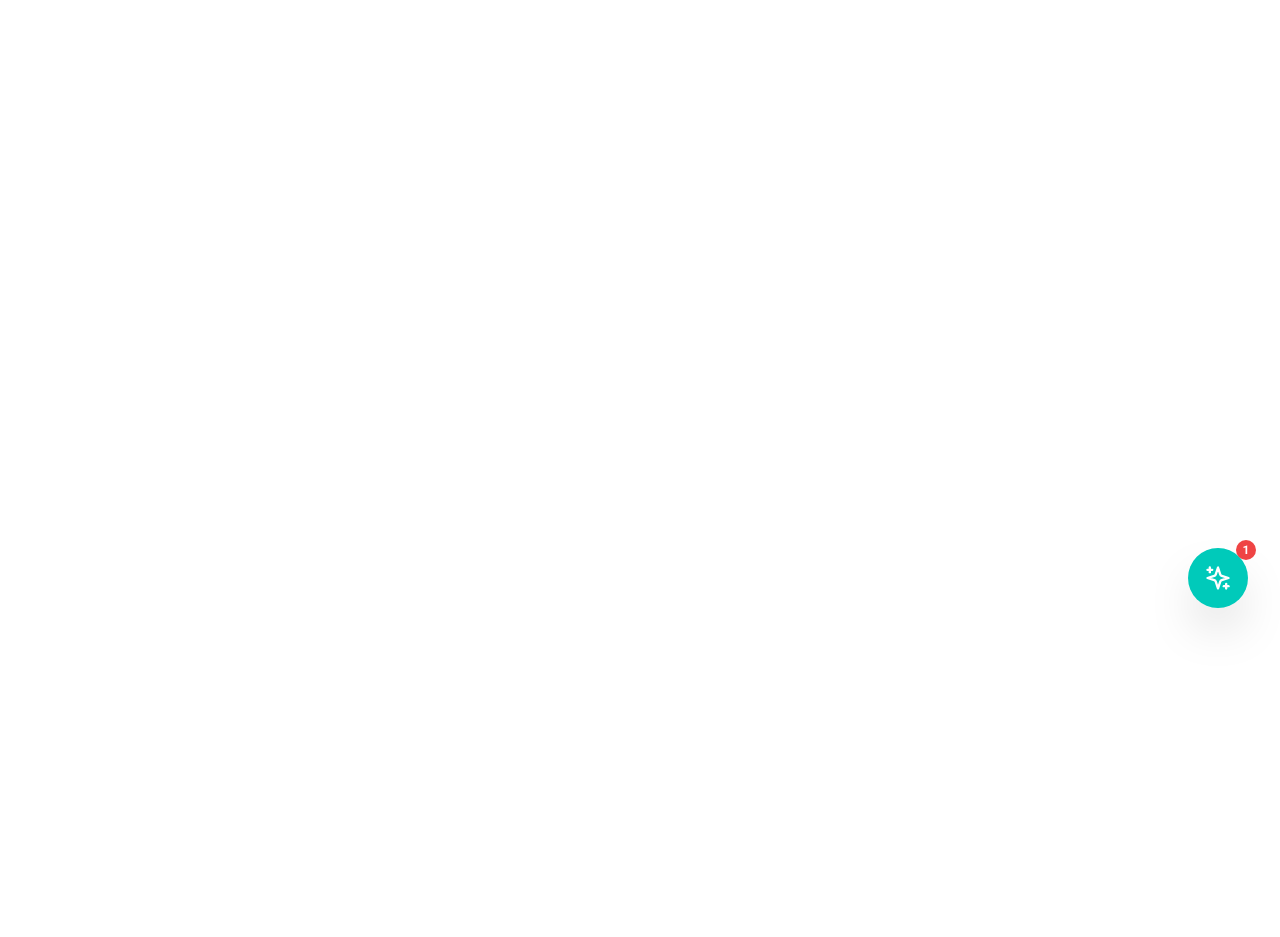
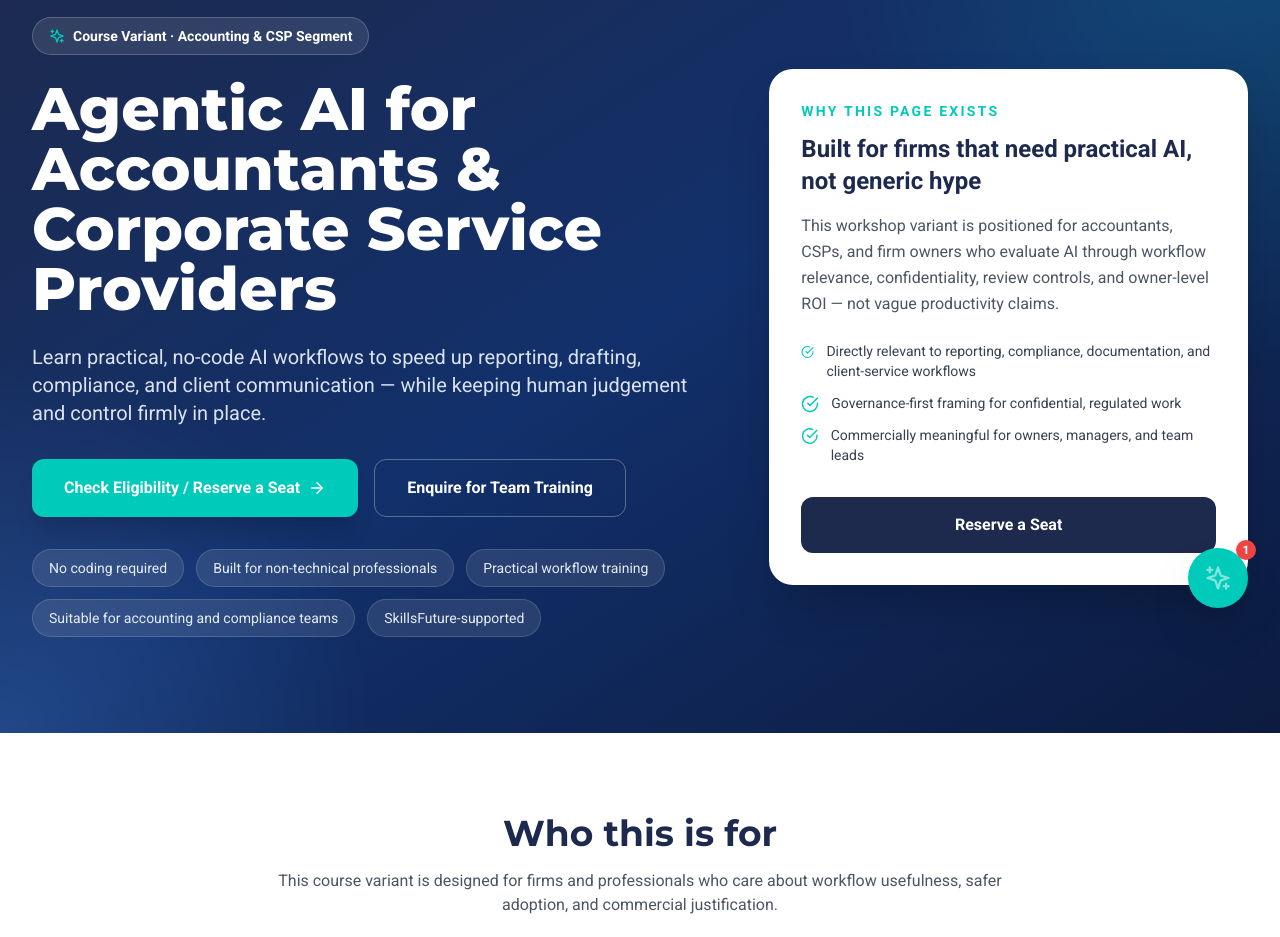
Before and after one commit to nexiuslabs/nexiusacademyskillsfuture, a React (Vite) app: page /courses/agentic-ai-accountants in a window 1280 px wide. Before the commit this address had no page. Shown: the part 160-1097 px from the top of the page. Before the commit the page ends 800 px from the top, so only its background shows below. Built offline with nearby package versions, Linux system fonts and the light colour scheme.

Commit message:
Convert accountant segment page to course route

```diff
--- a/App.tsx
+++ b/App.tsx
@@ -25,7 +25,7 @@ const App: React.FC = () => {
         <Route path="/about" element={<AboutPage />} />
         <Route path="/courses/agentic-ai" element={<CoursePage />} />
         <Route path="/courses/frontier-firm-agent-boss" element={<FrontierFirmCoursePage />} />
-        <Route path="/ai-workshop-for-accountants" element={<AccountantCspLandingPage />} />
+        <Route path="/courses/agentic-ai-accountants" element={<AccountantCspLandingPage />} />
         <Route path="/blog" element={<BlogPage />} />
         <Route path="/blog/beyond-chatgpt-ai-powered-company" element={<BlogPostPage />} />
         <Route path="/blog/enterprise-ai-insights" element={<EnterpriseAIInsightsPage />} />
--- a/pages/AccountantCspLandingPage.tsx
+++ b/pages/AccountantCspLandingPage.tsx
@@ -162,10 +162,10 @@ const AccountantCspLandingPage: React.FC = () => {
   return (
     <>
       <SEO
-        title="AI Workshop for Accountants & Corporate Service Providers | Nexius Academy"
-        description="A practical, no-code AI workshop for accountants, corporate service providers, and firm owners who want safer, more useful AI workflows for drafting, reporting, compliance, and client-service work."
-        canonical="/ai-workshop-for-accountants"
-        ogType="website"
+        title="Agentic AI for Accountants & CSPs | Nexius Academy"
+        description="A practical, no-code course page for accountants, corporate service providers, and firm owners who want safer, more useful AI workflows for drafting, reporting, compliance, and client-service work."
+        canonical="/courses/agentic-ai-accountants"
+        ogType="course"
       />
 
       <div className="min-h-screen bg-white">
@@ -187,7 +187,7 @@ const AccountantCspLandingPage: React.FC = () => {
               type="button"
               onClick={() =>
                 openLeadModal('course_page_cta', 'reserve_seat', {
-                  page: '/ai-workshop-for-accountants',
+                  page: '/courses/agentic-ai-accountants',
                   position: 'accountants_nav_reserve_seat',
                   ctaLabel: 'reserve_a_seat',
                 })
@@ -206,10 +206,10 @@ const AccountantCspLandingPage: React.FC = () => {
               <div className="lg:col-span-7">
                 <div className="inline-flex items-center gap-2 rounded-full border border-white/20 bg-white/10 px-4 py-2 text-sm font-semibold mb-6">
                   <Sparkles size={16} className="text-accent" />
-                  Separate Landing Page · Accounting & CSP Segment
+                  Course Variant · Accounting & CSP Segment
                 </div>
                 <h1 className="text-4xl lg:text-6xl font-heading font-extrabold leading-tight mb-6">
-                  AI Workshop for Accountants and Corporate Service Providers
+                  Agentic AI for Accountants & Corporate Service Providers
                 </h1>
                 <p className="text-lg lg:text-xl text-blue-50/90 leading-relaxed mb-8 max-w-3xl">
                   Learn practical, no-code AI workflows to speed up reporting, drafting, compliance, and client communication — while keeping human judgement and control firmly in place.
@@ -219,7 +219,7 @@ const AccountantCspLandingPage: React.FC = () => {
                     type="button"
                     onClick={() =>
                       openLeadModal('course_page_cta', 'reserve_seat', {
-                        page: '/ai-workshop-for-accountants',
+                        page: '/courses/agentic-ai-accountants',
                         position: 'accountants_hero_reserve_seat',
                         ctaLabel: 'reserve_a_seat',
                       })
@@ -232,7 +232,7 @@ const AccountantCspLandingPage: React.FC = () => {
                     type="button"
                     onClick={() =>
                       openLeadModal('course_page_cta', 'advisory_call', {
-                        page: '/ai-workshop-for-accountants',
+                        page: '/courses/agentic-ai-accountants',
                         position: 'accountants_hero_team_training',
                         ctaLabel: 'enquire_team_training',
                       })
@@ -267,7 +267,7 @@ const AccountantCspLandingPage: React.FC = () => {
                     type="button"
                     onClick={() =>
                       openLeadModal('course_page_cta', 'reserve_seat', {
-                        page: '/ai-workshop-for-accountants',
+                        page: '/courses/agentic-ai-accountants',
                         position: 'accountants_hero_card_reserve',
                         ctaLabel: 'reserve_a_seat',
                       })
@@ -287,7 +287,7 @@ const AccountantCspLandingPage: React.FC = () => {
             <div className="text-center mb-14">
               <h2 className="text-3xl lg:text-4xl font-heading font-bold text-primary mb-4">Who this is for</h2>
               <p className="text-gray-600 max-w-3xl mx-auto">
-                This page is designed for firms and professionals who care about workflow usefulness, safer adoption, and commercial justification.
+                This course variant is designed for firms and professionals who care about workflow usefulness, safer adoption, and commercial justification.
               </p>
             </div>
             <div className="grid md:grid-cols-2 xl:grid-cols-4 gap-6">
@@ -316,7 +316,7 @@ const AccountantCspLandingPage: React.FC = () => {
                   type="button"
                   onClick={() =>
                     openLeadModal('course_page_cta', 'reserve_seat', {
-                      page: '/ai-workshop-for-accountants',
+                      page: '/courses/agentic-ai-accountants',
                       position: 'accountants_outcomes_cta',
                       ctaLabel: 'check_subsidy_fit',
                     })
@@ -416,7 +416,7 @@ const AccountantCspLandingPage: React.FC = () => {
                   type="button"
                   onClick={() =>
                     openLeadModal('course_page_cta', 'reserve_seat', {
-                      page: '/ai-workshop-for-accountants',
+                      page: '/courses/agentic-ai-accountants',
                       position: 'accountants_midpage_reserve_seat',
                       ctaLabel: 'reserve_a_seat',
                     })
@@ -429,7 +429,7 @@ const AccountantCspLandingPage: React.FC = () => {
                   type="button"
                   onClick={() =>
                     openLeadModal('course_page_cta', 'advisory_call', {
-                      page: '/ai-workshop-for-accountants',
+                      page: '/courses/agentic-ai-accountants',
                       position: 'accountants_midpage_private_cohort',
                       ctaLabel: 'private_cohort',
                     })
@@ -473,7 +473,7 @@ const AccountantCspLandingPage: React.FC = () => {
                     type="button"
                     onClick={() =>
                       openLeadModal('course_page_cta', 'reserve_seat', {
-                        page: '/ai-workshop-for-accountants',
+                        page: '/courses/agentic-ai-accountants',
                         position: 'accountants_offer_check_fit',
                         ctaLabel: 'check_subsidy_fit',
                       })
@@ -486,7 +486,7 @@ const AccountantCspLandingPage: React.FC = () => {
                     type="button"
                     onClick={() =>
                       openLeadModal('course_page_cta', 'advisory_call', {
-                        page: '/ai-workshop-for-accountants',
+                        page: '/courses/agentic-ai-accountants',
                         position: 'accountants_offer_team_training',
                         ctaLabel: 'team_training',
                       })
@@ -532,7 +532,7 @@ const AccountantCspLandingPage: React.FC = () => {
                   type="button"
                   onClick={() =>
                     openLeadModal('course_page_cta', 'reserve_seat', {
-                      page: '/ai-workshop-for-accountants',
+                      page: '/courses/agentic-ai-accountants',
                       position: 'accountants_final_cta_reserve',
                       ctaLabel: 'reserve_a_seat',
                     })
@@ -545,7 +545,7 @@ const AccountantCspLandingPage: React.FC = () => {
                   type="button"
                   onClick={() =>
                     openLeadModal('course_page_cta', 'advisory_call', {
-                      page: '/ai-workshop-for-accountants',
+                      page: '/courses/agentic-ai-accountants',
                       position: 'accountants_final_cta_outline',
                       ctaLabel: 'get_course_outline',
                     })
```
